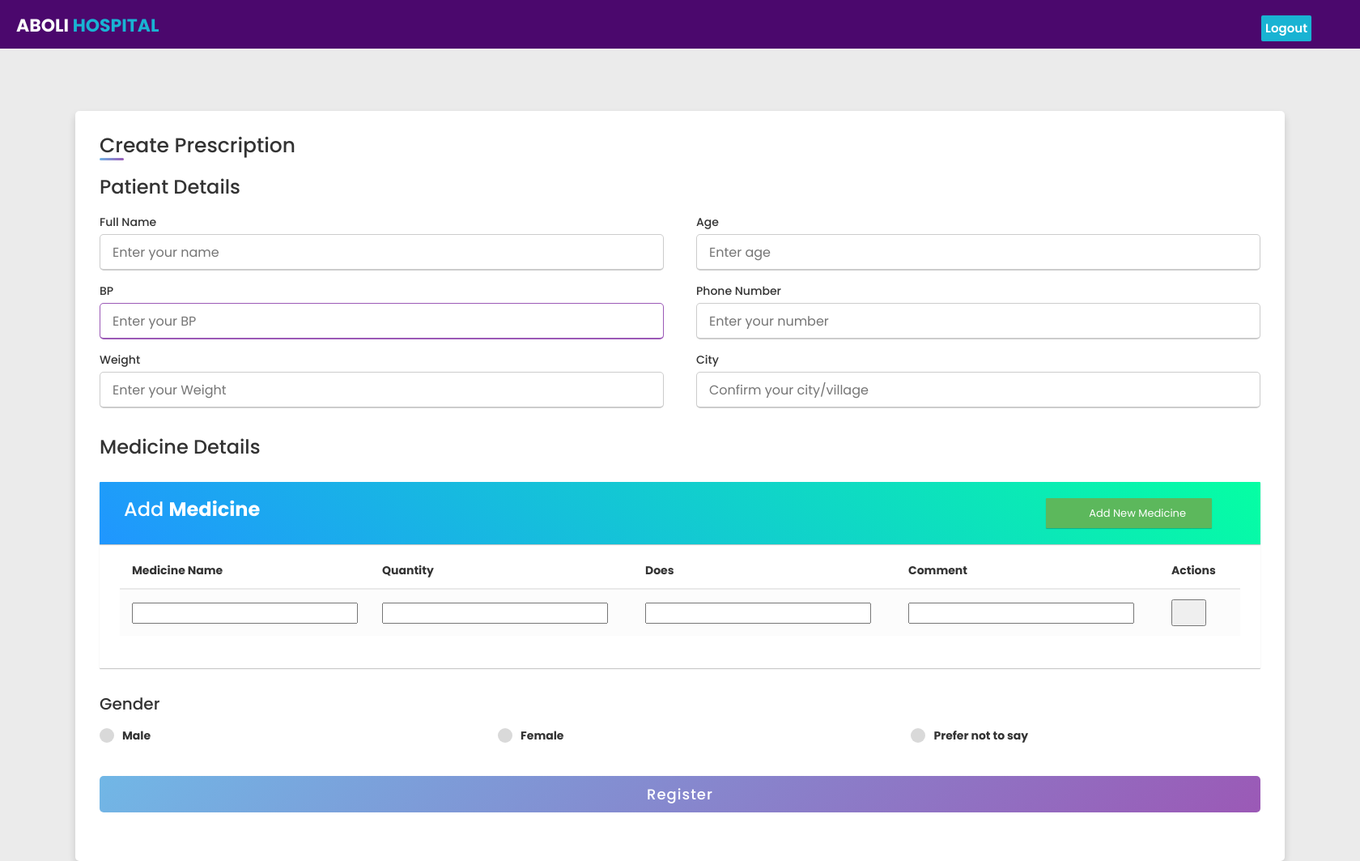
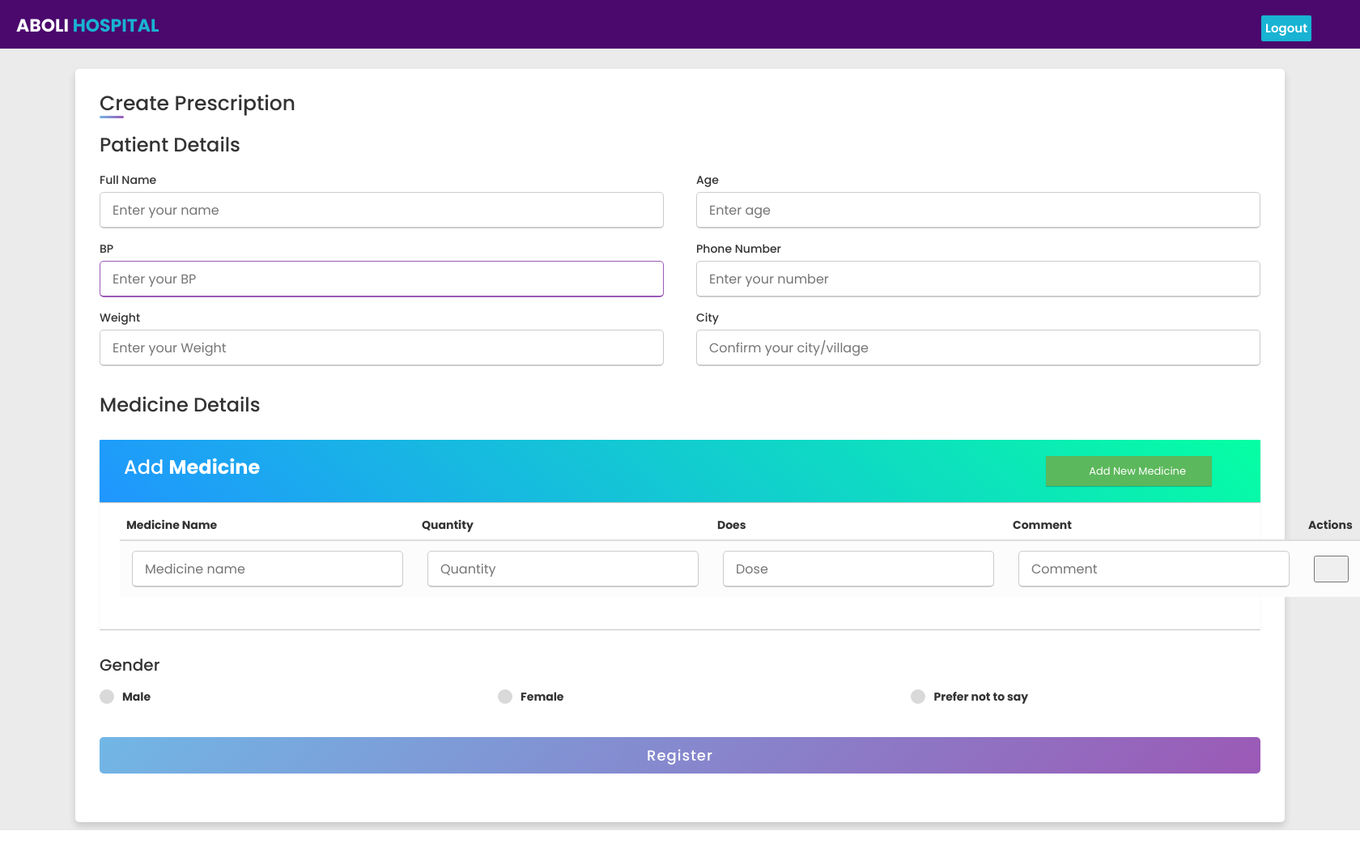
Before and after one commit to amitnileka/Multicare_web_project, a Django app: a page that uses Hosp/templates/prescription.html in a window 1680 px wide. Shown: the whole page at 81% size. After the commit the page ends 1025 px from the top, so only its background shows below. Run offline with Django 3.2, Linux system fonts and the light colour scheme; a user stored in the database is signed in; some libraries are stand-ins or nearby versions.

Commit message:
Update prescription.html

```diff
--- a/Hosp/templates/prescription.html
+++ b/Hosp/templates/prescription.html
@@ -20,13 +20,12 @@
   font-family: 'Poppins',sans-serif;
 }
 body{
-  height: 100vh;
   display: flex;
   justify-content: center;
   align-items: center;
   padding: 10px;
-  background: #ebebeb
-
+  background: #ebebeb;
+  margin-top: -325px;
 }
 
 
@@ -300,10 +299,10 @@ form .input-add span.details{
   float: left;
   margin-top: 2px;
  }
-    table.table tr th, table.table tr td {
+    table.table tr , table.table tr td {
         border-color: #e9e9e9;
-  padding: 12px 15px;
-  vertical-align: middle;
+    padding: 12px 15px;
+     vertical-align: middle;
     }
  table.table tr th:first-child {
   width: 60px;
@@ -472,6 +471,18 @@ form .input-add span.details{
   font-weight: normal;
  }
 
+.tbody-content input{
+    height: 45px;
+    outline: none;
+    font-size: 16px;
+    border-radius: 5px;
+    padding-left: 15px;
+    border: 1px solid #ccc;
+    border-bottom-width: 2px;
+    transition: all 0.3s ease;
+}
+
+
 
 /* *************************Medicine table css end***************************** */
 
@@ -495,6 +506,20 @@ form .user-details .input-box{
   .user-details::-webkit-scrollbar{
     width: 5px;
   }
+  table.table tr , table.table tr td {
+        border-color: #e9e9e9;
+     display: inline-block;
+     width: 90%;
+     padding: 10px;
+    }
+
+  .btn {
+   margin-right: -30px;
+   margin-top: -25px;
+   padding: 5px;
+ }
+
+
   }
   @media(max-width: 459px){
   .container .content .category{
@@ -585,10 +610,10 @@ form .user-details .input-box{
              <tbody class="tbody-content">
               <tr>
 
-                  <td><input type="text" name="medname1" id=""></td>
-                  <td><input type="text" name="mg1" id=""></td>
-                  <td><input type="text" name="dose1" id=""></td>
-                  <td><input type="text" name="comment1" id=""></td>
+                  <td><input type="text" name="medname1" id="" placeholder="Medicine name"></td>
+                  <td><input type="text" name="mg1" id="" placeholder="Quantity"></td>
+                  <td><input type="text" name="dose1" id="" placeholder="Dose"></td>
+                  <td><input type="text" name="comment1" id="" placeholder="Comment"></td>
                     <td>
 
                       <button class="deletebtn1" ><i class="material-icons"  title="Delete">&#xE872;</i></button>
@@ -632,10 +657,10 @@ form .user-details .input-box{
               c=c+1;
               event.preventDefault()
               $('.tbody-content').append(`<tr>
-               <td><input type="text" name="medname${c}" id=""></td>
-                  <td><input type="text" name="mg${c}" id=""></td>
-                  <td><input type="text" name="dose${c}" id=""></td>
-                  <td><input type="text" name="comment${c}" id=""></td>
+               <td><input type="text" name="medname${c}" id="" placeholder="Medicine name"></td>
+                  <td><input type="text" name="mg${c}" id="" placeholder="Quantity"></td>
+                  <td><input type="text" name="dose${c}" id="" placeholder="Dose"></td>
+                  <td><input type="text" name="comment${c}" id="" placeholder="Comment"></td>
                     <td>
                         <button class="deletebtn" ><i class="material-icons"  title="Delete">&#xE872;</i></button>
                     </td>
@@ -709,98 +734,3 @@ form .user-details .input-box{
 
 </body>
 </html>
-
-
-
-
-           <!-- Add Modal HTML
-           <div id="addEmployeeModal" class="modal fade">
-            <div class="modal-dialog">
-             <div class="modal-content">
-              <form>
-               <div class="modal-header">
-                <h4 class="modal-title">Add Medicine</h4>
-                <button type="button" class="close" data-dismiss="modal" aria-hidden="true">&times;</button>
-               </div>
-               <div class="modal-body">
-                <div class="form-group">
-                 <label>Medicine Name</label>
-                 <input type="text" name="medname1" class="form-control" required>
-                </div>
-                <div class="form-group">
-                 <label>Quantity</label>
-                 <input type="text" name="mg1" class="form-control" required>
-                </div>
-                <div class="form-group">
-                 <label>Dose</label>
-                 <input type="text" name="dose1" class="form-control" required>
-                </div>
-                <div class="form-group">
-                  <label>Comment</label>
-                  <textarea class="form-control" name="comment1" required></textarea>
-                 </div>
-               </div>
-               <div class="modal-footer">
-                <input type="button" class="btn btn-default" data-dismiss="modal" value="Cancel">
-                <input type="submit" class="btn btn-success" value="Add">
-               </div>
-              </form>
-             </div>
-            </div>
-           </div>-->
-           <!-- Edit Modal HTML -->
-           <!-- <div id="editEmployeeModal" class="modal fade">
-            <div class="modal-dialog">
-             <div class="modal-content">
-              <form>
-                  <div class="modal-header">
-                   <h4 class="modal-title">Edit Medicine</h4>
-                   <button type="button" class="close" data-dismiss="modal" aria-hidden="true">&times;</button>
-                  </div>
-                  <div class="modal-body">
-                   <div class="form-group">
-                    <label>Medicine Name</label>
-                    <input type="text" class="form-control" required>
-                   </div>
-                   <div class="form-group">
-                    <label>Quantity</label>
-                    <input type="text" class="form-control" required>
-                   </div>
-                   <div class="form-group">
-                    <label>Dose</label>
-                    <input type="text" class="form-control" required>
-                   </div>
-                   <div class="form-group">
-                     <label>Comment</label>
-                     <textarea class="form-control" required></textarea>
-                    </div>
-                     </div>
-                  <div class="modal-footer">
-                   <input type="button" class="btn btn-default" data-dismiss="modal" value="Cancel">
-                   <input type="submit" class="btn btn-info" value="Save">
-                  </div>
-                 </form>
-                </div>
-               </div>
-              </div> -->
-              <!-- Delete Modal HTML -->
-           <!-- <div id="deleteEmployeeModal" class="modal fade">
-              <div class="modal-dialog">
-               <div class="modal-content">
-                <form>
-                 <div class="modal-header">
-                  <h4 class="modal-title">Delete Employee</h4>
-                  <button type="button" class="close" data-dismiss="modal" aria-hidden="true">&times;</button>
-                 </div>
-                 <div class="modal-body">
-                  <p>Are you sure you want to delete these Records?</p>
-                  <p class="text-warning"><small>This action cannot be undone.</small></p>
-                 </div>
-                 <div class="modal-footer">
-                  <input type="button" class="btn btn-default" data-dismiss="modal" value="Cancel">
-                  <input type="submit" class="btn btn-danger" value="Delete">
-                 </div>
-                </form>
-               </div>
-              </div>
-             </div> -->
```
